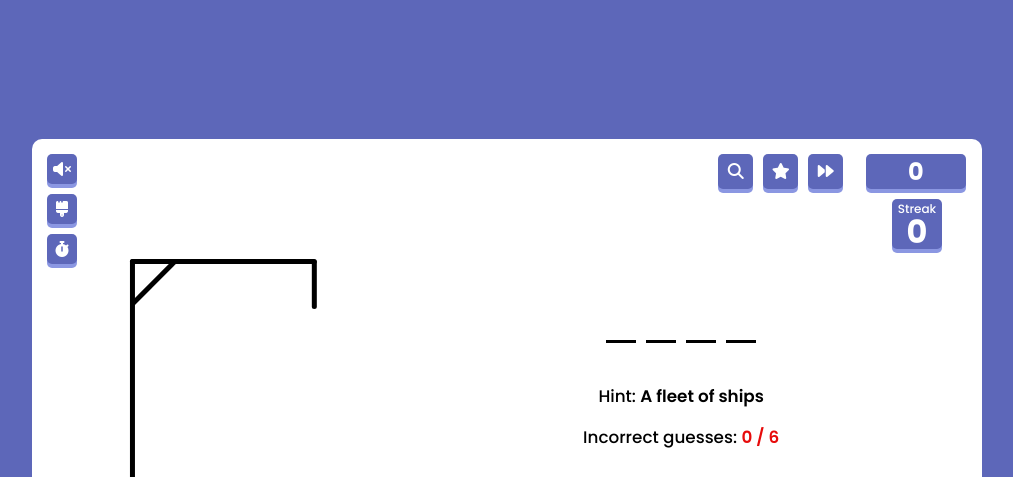
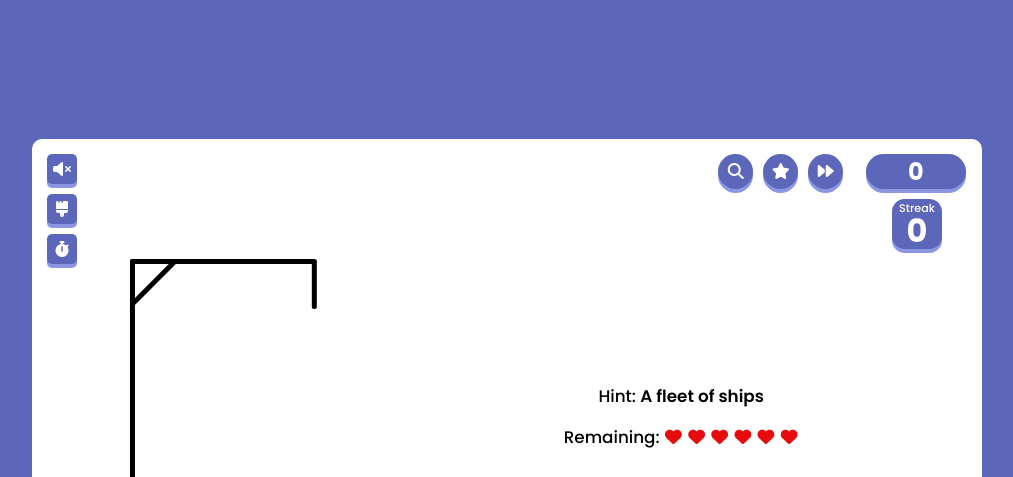
Before and after one commit to chopbong/hangman-game, a plain HTML site: page client/src/index.html in a window 1280 px wide. Shown: the top 477 px of the page, without its empty margins (133-1146 px from the left). Drawn offline with Linux system fonts and the light colour scheme; files whose address does not match are found by name.

Commit message:
Change guesses count

```diff
--- a/client/src/index.html
+++ b/client/src/index.html
@@ -60,9 +60,14 @@
                         Hint:
                         <b>Lorem ipsum dolor sit amet consectetur adipisicing elit.</b>
                     </h4>
-                    <h4 class="guesses-text">
-                        Incorrect guesses:
-                        <b>0 / 6</b>
+                    <h4 class="remaining-guesses">
+                        Remaining:
+                        <i class="fa-solid fa-heart"></i>
+                        <i class="fa-solid fa-heart"></i>
+                        <i class="fa-solid fa-heart"></i>
+                        <i class="fa-solid fa-heart"></i>
+                        <i class="fa-solid fa-heart"></i>
+                        <i class="fa-solid fa-heart"></i>
                     </h4>
                     <div class="keyboard"></div>
                 </div>
--- a/client/src/styles.css
+++ b/client/src/styles.css
@@ -145,8 +145,9 @@ body {
     font-weight: 600;
 }
 
-.game-box .guesses-text b {
+.game-box .remaining-guesses i {
     color: #e70b0b;
+    margin: 0 1px;
 }
 
 .game-box .keyboard {
@@ -195,13 +196,14 @@ body {
 .tools button {
     width: 35px;
     height: 35px;
+    border-radius: 50%;
 }
 
 .points h4 {
     font-size: 1.5rem;
     width: 100px;
     height: 35px;
-    border-radius: 5px;
+    border-radius: 50px;
     background: var(--color);
     display: flex;
     align-items: center;
@@ -217,7 +219,7 @@ body {
     right: 40px;
     width: 50px;
     height: 50px;
-    border-radius: 5px;
+    border-radius: 12.5px;
     background: var(--color);
     color: #fff;
     display: flex;
@@ -235,7 +237,7 @@ body {
 }
 
 .streak-count p {
-    font-size: 0.75rem;
+    font-size: 0.7rem;
     font-weight: 500;
     margin-top: 8px;
 }
```
